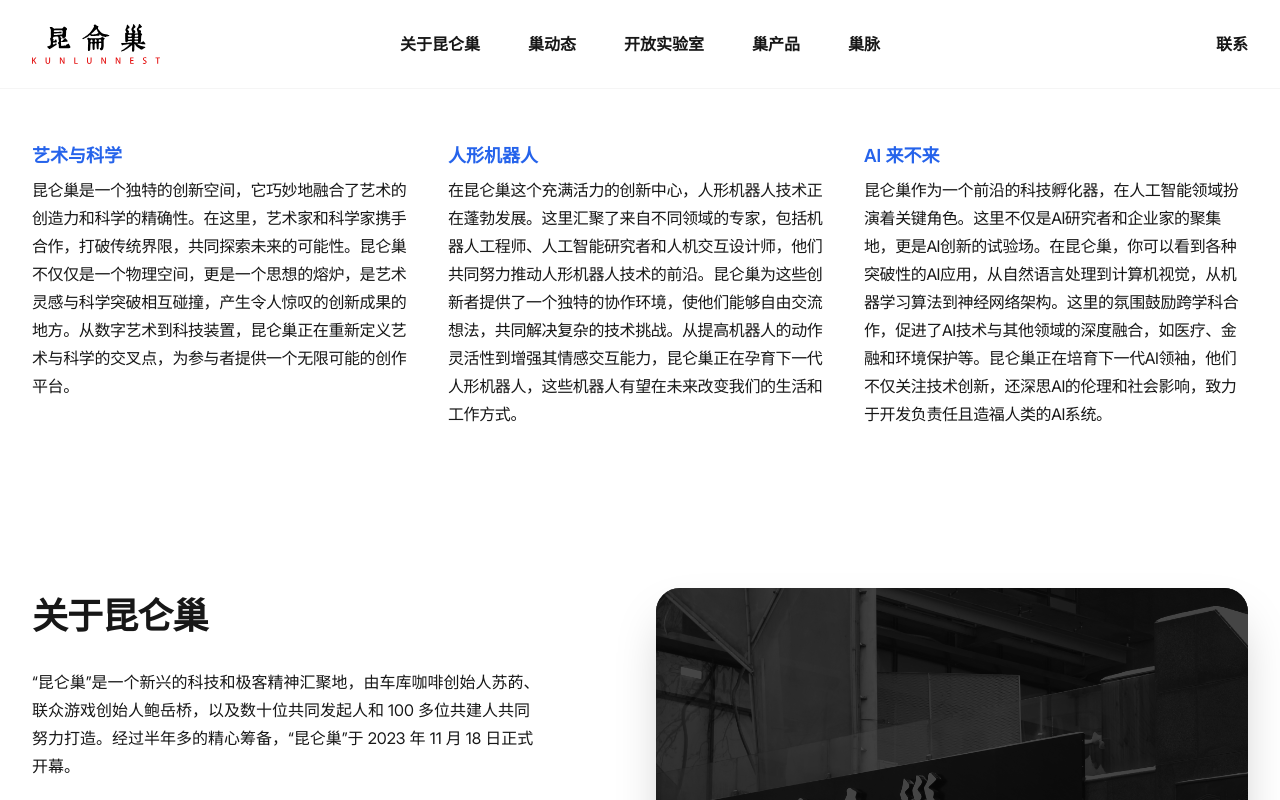
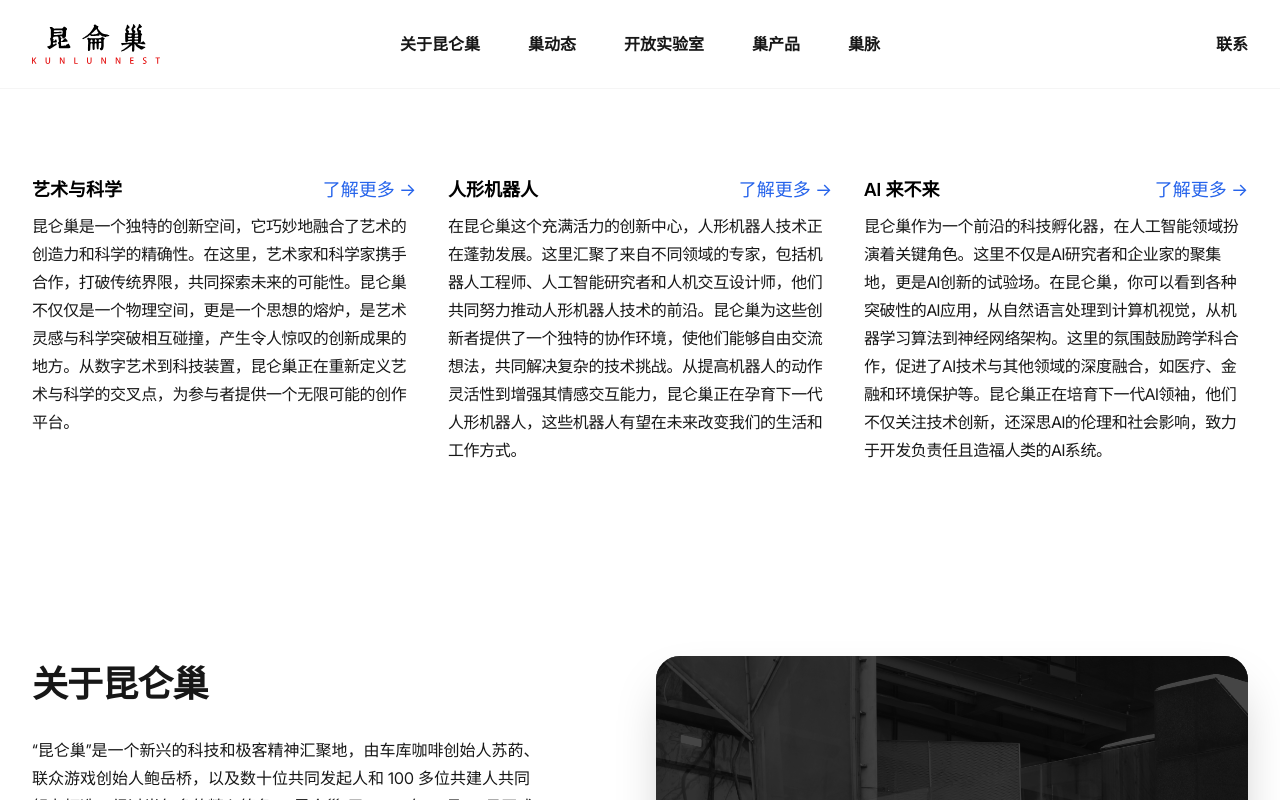
Before and after one commit to dabaz-official/kunlunnest, a Next.js app: page / in a window 1280 px wide. Shown: the top 800 px of the page. Built offline with nearby package versions, Linux system fonts and the light colour scheme.

Commit message:
update hero section

```diff
--- a/components/home/ProductsSection.tsx
+++ b/components/home/ProductsSection.tsx
@@ -20,17 +20,22 @@
 
 export function ProductsSection() {
   return (
-    <div className="bg-white py-8 sm:py-16">
+    <div className="bg-white py-16 sm:py-24">
       <div className="mx-auto max-w-7xl px-6 lg:px-8">
-        <dl className="mt-10 grid grid-cols-2 gap-8 pt-10 sm:grid-cols-3">
+        <dl className="mt-10 mx-auto grid grid-cols-1 gap-8 pt-10 lg:grid-cols-3 max-w-2xl lg:max-w-none">
           {products.map((product, productIdx) => (
             <div key={productIdx}>
-              <Link
-                href={product.href}
-                className="text-lg font-semibold leading-6 text-blue-600 hover:underline hover:text-blue-500 transition"
-              >
-                {product.name}
-              </Link>
+              <div className="flex justify-between items-center text-lg">
+                <p className='font-semibold'>
+                  {product.name}
+                </p>
+                <Link
+                  href={product.href}
+                  className="leading-6 text-blue-600 hover:underline hover:text-blue-500 transition"
+                >
+                  了解更多 -&gt;
+                </Link>
+              </div>
               <p
                 className="mt-2 text-base leading-7 tracking-tight text-neutral-900"
               >
```
